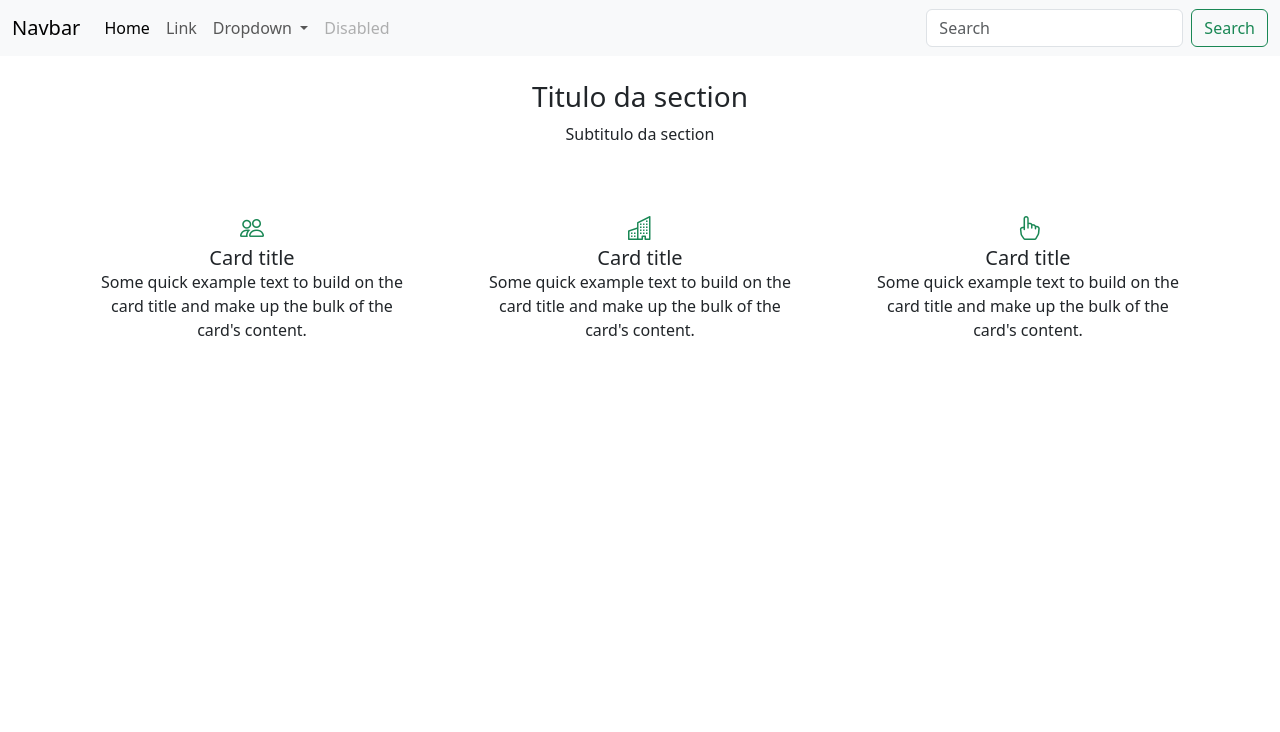
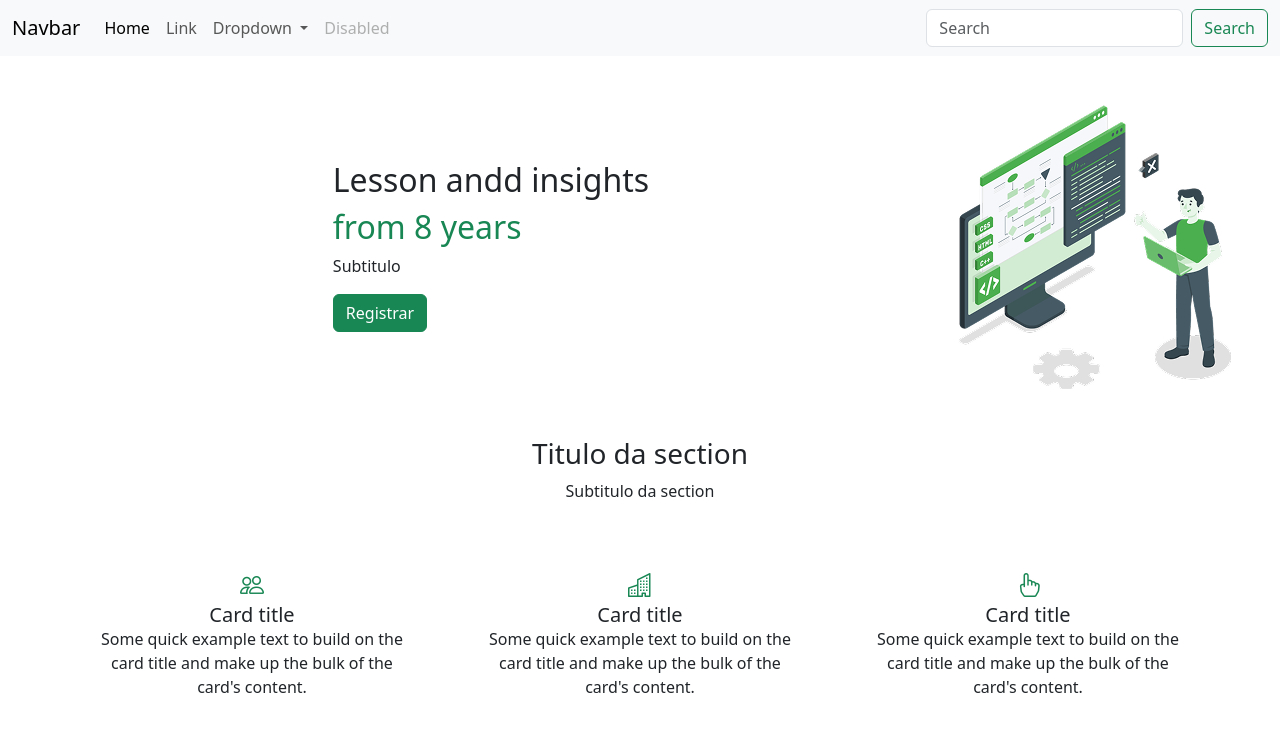
Before and after one commit to Carlosvianapereira/projeto, a plain HTML site: page index.html in a window 1280 px wide. Drawn offline with nearby package versions, Linux system fonts and the light colour scheme.

Commit message:
subindo banner

```diff
--- a/index.html
+++ b/index.html
@@ -47,7 +47,25 @@
         </div>
       </nav>
     </header>
-    <br>
+
+    <!-- banner -->
+    <div class="row p-5">
+      <!-- coluna da esquerda -->
+      <div class="col d-flex align-items-center justify-content-center">
+        <div>
+        <h2>Lesson andd insights </h2>
+        <h2 class="text-success">from 8 years</h2>
+        <p>Subtitulo</p>
+        <button type="button" class="btn btn-success">Registrar</button>
+        </div>
+
+      </div>
+
+      <!-- coluna da direita -->
+      <div class="col-auto">
+        <img src="/img/imagem_banner.png" alt="imagem de avatar com note na mao">
+      </div>
+    </div>
 
     <section class="row container gap-5 mx-auto">
 
```
Also changed, not shown: img/imagem_banner.png (added).
